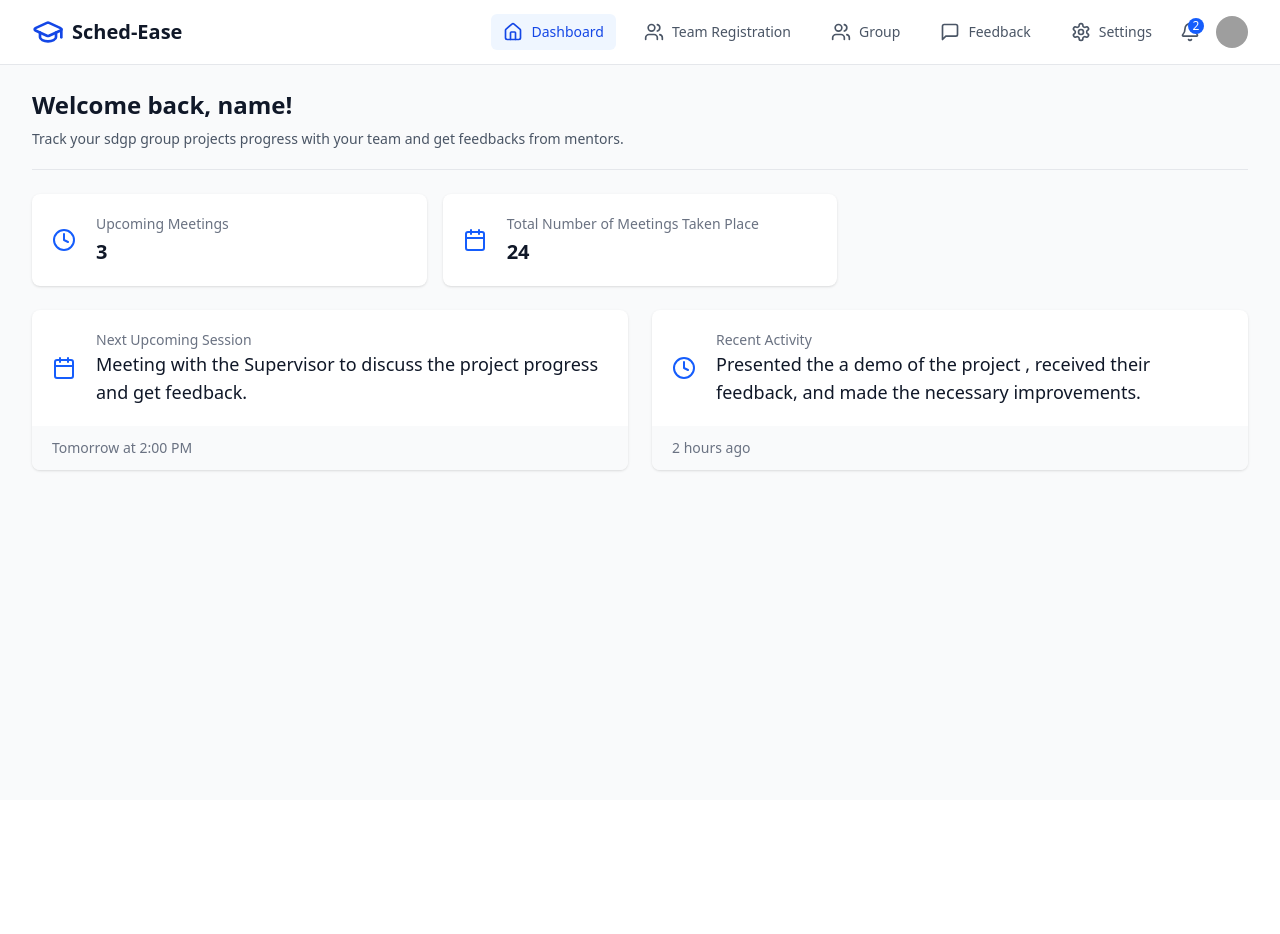
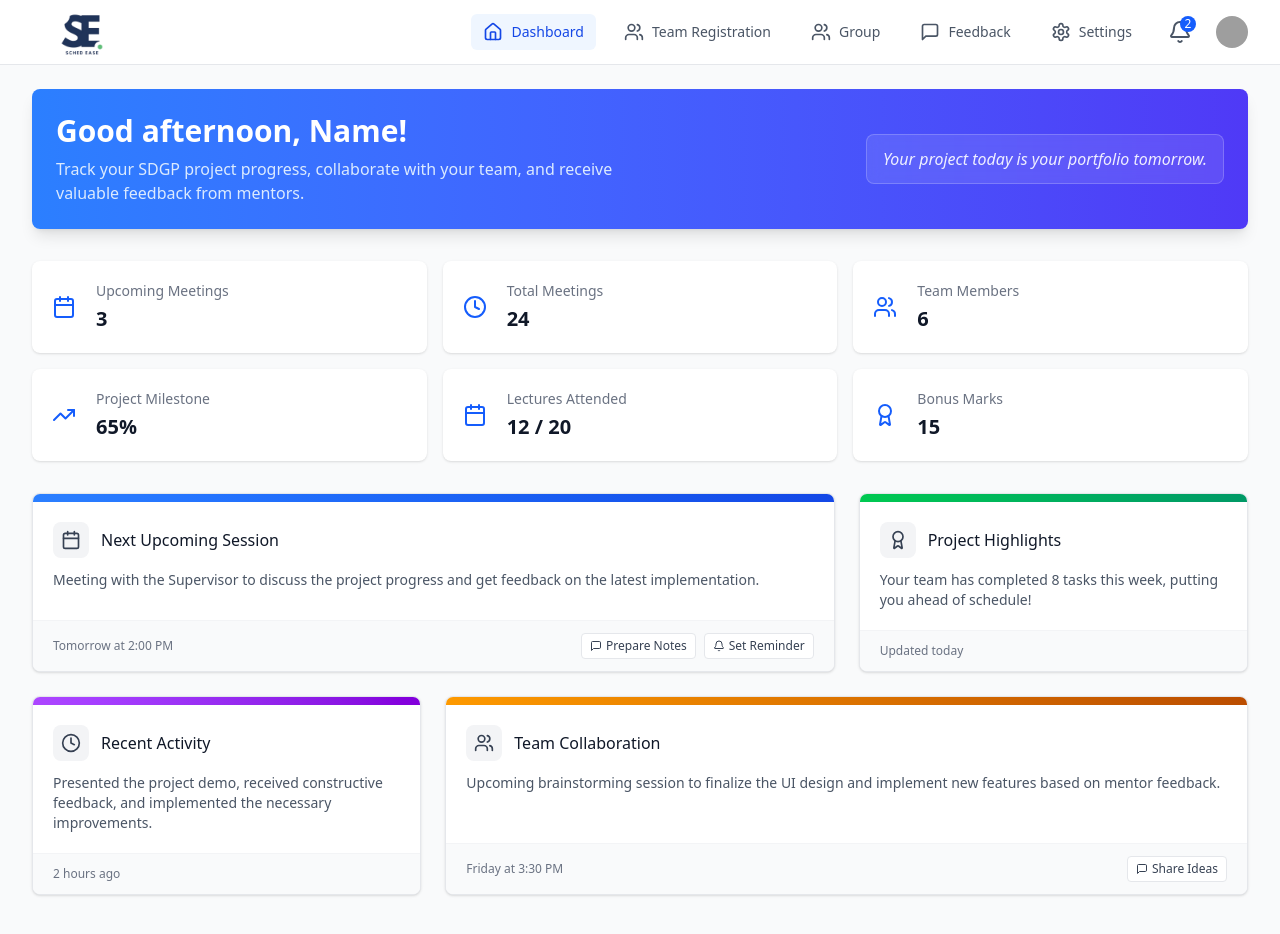
Before and after one commit to LAKI-1/Sched-Ease-Web-Frontend, a React (Vite) app in the folder sched-ease/: page /login in a window 1280 px wide. Both pictures are taken after typing "name@example.com", "Sample123" into the empty fields and a click on the button "Sign in". Shown: the top 934 px of the page. Before the commit the page ends 800 px from the top, so only its background shows below. Built offline with nearby package versions, Linux system fonts and the light colour scheme; grey boxes are pictures that could not be loaded.

Commit message:
Resolved Merge conflicts

```diff
--- a/sched-ease/src/components/auth/LoginForm.tsx
+++ b/sched-ease/src/components/auth/LoginForm.tsx
@@ -1,10 +1,11 @@
-import React, { useState } from 'react';
+import React, { useState, useEffect } from 'react';
 import { LogIn } from 'lucide-react';
 import { useAuthStore } from '../../lib/store/authStore';
 import { loginUser } from '../../lib/api/auth';
 import { UserRole } from '../../types/auth';
 import Button from '../ui/Button';
 import Input from '../ui/Input';
+import Logo from '../../assets/SchedEase.png';
 
 export default function LoginForm() {
     const [email, setEmail] = useState('');
@@ -14,6 +15,14 @@ export default function LoginForm() {
     const [error, setError] = useState('');
 
     const login = useAuthStore((state) => state.login);
+
+    // Disable scrolling when the login form is displayed
+    useEffect(() => {
+        document.body.style.overflow = 'hidden';
+        return () => {
+            document.body.style.overflow = '';
+        };
+    }, []);
 
     const handleSubmit = async (e: React.FormEvent) => {
         e.preventDefault();
@@ -31,29 +40,35 @@ export default function LoginForm() {
     };
 
     return (
-        <div className="min-h-screen bg-gray-50 flex flex-col justify-center py-12 sm:px-6 lg:px-8">
-            <div className="sm:mx-auto sm:w-full sm:max-w-md">
-                <div className="flex justify-center">
-                    <LogIn className="h-12 w-12 text-blue-700" />
+        <div className="h-screen flex overflow-hidden">
+            {/* Left Side - Logo with Full Background Coverage */}
+            <div className="hidden lg:flex items-center justify-center w-1/2 bg-blue-100 border-r border-gray-200">
+                <div className="flex items-center justify-center w-full h-full">
+                    <img src={Logo} alt="Sched-Ease Logo" className="w-2/3 animate-fadeIn" />
                 </div>
-                <h2 className="mt-6 text-center text-3xl font-extrabold text-gray-900">
-                    Sign in to Sched-Ease Portal
-                </h2>
             </div>
 
-            <div className="mt-8 sm:mx-auto sm:w-full sm:max-w-md">
-                <div className="bg-white py-8 px-4 shadow sm:rounded-lg sm:px-10">
+            {/* Right Side - Login Form */}
+            <div className="w-full lg:w-1/2 flex flex-col justify-center items-center p-8 sm:p-12 lg:p-16 bg-white border-l border-gray-200">
+                <div className="w-full max-w-md">
+                    <div className="text-center mb-8">
+                        <LogIn className="h-12 w-12 text-blue-700 mx-auto mb-2" />
+                        <h2 className="text-2xl font-bold text-gray-900">
+                            Sign in to <span className="text-blue-700">Sched-Ease</span> Portal
+                        </h2>
+                    </div>
+
                     {error && (
-                        <div className="mb-4 p-3 rounded bg-red-50 border border-red-200 text-red-600">
+                        <div className="p-3 bg-red-50 border border-red-200 text-red-600 text-sm rounded-md text-center mb-6">
                             {error}
                         </div>
                     )}
 
-                    <form className="space-y-6" onSubmit={handleSubmit}>
+                    <form className="space-y-5 w-full" onSubmit={handleSubmit}>
                         <Input
                             id="email"
                             type="email"
-                            label="Email address"
+                            label="Email Address"
                             required
                             value={email}
                             onChange={(e) => setEmail(e.target.value)}
@@ -68,43 +83,30 @@ export default function LoginForm() {
                             onChange={(e) => setPassword(e.target.value)}
                         />
 
+                        {/* Role Selection */}
                         <div>
                             <label className="block text-sm font-medium text-gray-700">Role</label>
                             <div className="mt-2 grid grid-cols-2 gap-3">
-                                <Button
-                                    type="button"
-                                    variant={role === 'student' ? 'primary' : 'secondary'}
-                                    onClick={() => setRole('student')}
-                                >
-                                    Student
-                                </Button>
-                                <Button
-                                    type="button"
-                                    variant={role === 'lecturer' ? 'primary' : 'secondary'}
-                                    onClick={() => setRole('lecturer')}
-                                >
-                                    Lecturer
-                                </Button>
-                                <Button
-                                    type="button"
-                                    variant={role === 'sdgp_admin' ? 'primary' : 'secondary'}
-                                    onClick={() => setRole('sdgp_admin')}
-                                >
-                                    SDGP Admin
-                                </Button>
-                                <Button
-                                    type="button"
-                                    variant={role === 'admin' ? 'primary' : 'secondary'}
-                                    onClick={() => setRole('admin')}
-                                >
-                                    Admin
-                                </Button>
+                                {['student', 'lecturer', 'sdgp_admin', 'admin'].map((r) => (
+                                    <Button
+                                        key={r}
+                                        type="button"
+                                        variant={role === r ? 'primary' : 'secondary'}
+                                        onClick={() => setRole(r as UserRole)}
+                                        className={`transition-all duration-300 ${
+                                            role === r ? 'bg-blue-700 text-white' : 'bg-gray-200 hover:bg-gray-300'
+                                        }`}
+                                    >
+                                        {r.charAt(0).toUpperCase() + r.slice(1).replace('_', ' ')}
+                                    </Button>
+                                ))}
                             </div>
                         </div>
 
+                        {/* Submit Button */}
                         <Button
                             type="submit"
-                            className="w-full"
+                            className="w-full bg-blue-700 text-white hover:bg-blue-800 transition-all duration-300"
                             isLoading={isLoading}
                         >
                             Sign in
--- a/sched-ease/src/components/dashboard/StudentDashboard.tsx
+++ b/sched-ease/src/components/dashboard/StudentDashboard.tsx
@@ -1,43 +1,181 @@
-import { Calendar, Clock } from 'lucide-react';
-import DashboardCard from './DashboardCard';
+import { Calendar, Clock, Award, TrendingUp, Bell, MessageSquare, Users, LucideIcon } from 'lucide-react';
 import DashboardStats from './DashboardStats';
 import { useAuthStore } from '../../lib/store/authStore';
+import { useState, useEffect } from 'react';
 
-export default function StudentDashboard() {
-    const user = useAuthStore((state) => state.user);
+// Internal DashboardCard component
+interface ActionButton {
+    label: string;
+    icon: LucideIcon;
+    onClick?: () => void;
+}
 
-    const stats = [
-        { label: 'Upcoming Meetings', value: '3', icon: Clock },
-        { label: 'Total Number of Meetings Taken Place', value: '24', icon: Calendar },
-    ];
+interface DashboardCardProps {
+    title: string;
+    description: string;
+    footer?: string;
+    icon: LucideIcon;
+    accentColor?: string;
+    actions?: ActionButton[];
+}
 
+function DashboardCard({
+                           title,
+                           description,
+                           footer,
+                           icon: Icon,
+                           accentColor = 'bg-blue-600',
+                           actions = []
+                       }: DashboardCardProps) {
     return (
-        <div className="space-y-6">
-            <div className="border-b border-gray-200 pb-5">
-                <h2 className="text-2xl font-bold text-gray-900">
-                    Welcome back, {user?.name}!
-                </h2>
-                <p className="mt-2 text-sm text-gray-600">
-                    Track your sdgp group projects progress with your team and get feedbacks from mentors.
-                </p>
+        <div className="bg-white rounded-lg border border-gray-200 shadow-sm hover:shadow-md transition-shadow overflow-hidden h-full flex flex-col">
+            <div className={`${accentColor} h-2`} />
+            <div className="p-5 flex-1">
+                <div className="flex items-center gap-3 mb-3">
+                    <div className="bg-gray-100 p-2 rounded-lg">
+                        <Icon className="w-5 h-5 text-gray-700" />
+                    </div>
+                    <h3 className="font-medium text-gray-900">{title}</h3>
+                </div>
+                <p className="text-gray-600 text-sm">{description}</p>
             </div>
+            <div className="border-t border-gray-100 bg-gray-50 px-5 py-3 flex items-center justify-between">
+                <p className="text-xs text-gray-500">{footer}</p>
 
-            <DashboardStats stats={stats} />
-
-            <div className="grid grid-cols-1 md:grid-cols-2 gap-6">
-                <DashboardCard
-                    title="Next Upcoming Session"
-                    description="Meeting with the Supervisor to discuss the project progress and get feedback."
-                    footer="Tomorrow at 2:00 PM"
-                    icon={Calendar}
-                />
-                <DashboardCard
-                    title="Recent Activity"
-                    description="Presented the a demo of the project , received their feedback, and made the necessary improvements."
-                    footer="2 hours ago"
-                    icon={Clock}
-                />
+                {actions.length > 0 && (
+                    <div className="flex gap-2">
+                        {actions.map((action, index) => (
+                            <button
+                                key={index}
+                                onClick={action.onClick}
+                                className="flex items-center gap-1 px-2 py-1 text-xs font-medium text-gray-700 bg-white rounded border border-gray-200 hover:bg-gray-50"
+                            >
+                                <action.icon className="w-3 h-3" />
+                                {action.label}
+                            </button>
+                        ))}
+                    </div>
+                )}
             </div>
         </div>
     );
 }
+
+// Main StudentDashboard component
+export default function StudentDashboard() {
+    const user = useAuthStore((state) => state.user);
+    const [greeting, setGreeting] = useState('');
+    const [quote, setQuote] = useState('');
+
+    // Get appropriate greeting based on time of day
+    useEffect(() => {
+        const hour = new Date().getHours();
+        if (hour < 12) setGreeting('Good morning');
+        else if (hour < 18) setGreeting('Good afternoon');
+        else setGreeting('Good evening');
+
+        // Inspirational quotes for students
+        const quotes = [
+            "The expert in anything was once a beginner.",
+            "Success is the sum of small efforts repeated day in and day out.",
+            "Your project today is your portfolio tomorrow.",
+            "Learning is not a spectator sport.",
+            "The best way to predict your future is to create it."
+        ];
+        setQuote(quotes[Math.floor(Math.random() * quotes.length)]);
+    }, []);
+
+    const totalLectures = 20; // Total number of lectures
+    const attendedLectures = 12; // Number of attended lectures
+
+    const stats = [
+        { label: 'Upcoming Meetings', value: '3', icon: Calendar, color: 'bg-blue-100 text-blue-800' },
+        { label: 'Total Meetings', value: '24', icon: Clock, color: 'bg-purple-100 text-purple-800' },
+        { label: 'Team Members', value: '6', icon: Users, color: 'bg-green-100 text-green-800' },
+        { label: 'Project Milestone', value: '65%', icon: TrendingUp, color: 'bg-amber-100 text-amber-800' },
+        // Updated Lectures Attended stat
+        {
+            label: 'Lectures Attended',
+            value: `${attendedLectures} / ${totalLectures}`,
+            icon: Calendar,
+            color: 'bg-indigo-100 text-indigo-800'
+        },
+        { label: 'Bonus Marks', value: '15', icon: Award, color: 'bg-pink-100 text-pink-800' }
+    ];
+
+    return (
+        <div className="space-y-8 pb-8">
+            {/* Hero section with greeting */}
+            <div className="bg-gradient-to-r from-blue-500 to-indigo-600 rounded-lg p-6 shadow-lg">
+                <div className="flex flex-col md:flex-row justify-between items-start md:items-center">
+                    <div className="text-white">
+                        <h2 className="text-3xl font-bold">
+                            {greeting}, {user?.name ? user.name.charAt(0).toUpperCase() + user.name.slice(1).split('.')[0] : ''}!
+                        </h2>
+                        <p className="mt-2 text-blue-100 max-w-xl">
+                            Track your SDGP project progress, collaborate with your team, and receive valuable feedback from mentors.
+                        </p>
+                    </div>
+                    <div className="mt-4 md:mt-0 bg-white/10 backdrop-blur-sm px-4 py-3 rounded-lg border border-white/20">
+                        <p className="text-white/90 italic">{quote}</p>
+                    </div>
+                </div>
+            </div>
+
+            {/* Stats with animation */}
+            <div className="animate-fadeIn">
+                <DashboardStats stats={stats} />
+            </div>
+
+            {/* Main dashboard content */}
+            <div className="grid grid-cols-1 md:grid-cols-3 gap-6">
+                <div className="md:col-span-2">
+                    <DashboardCard
+                        title="Next Upcoming Session"
+                        description="Meeting with the Supervisor to discuss the project progress and get feedback on the latest implementation."
+                        footer="Tomorrow at 2:00 PM"
+                        icon={Calendar}
+                        accentColor="bg-gradient-to-r from-blue-500 to-blue-700"
+                        actions={[
+                            { label: 'Prepare Notes', icon: MessageSquare },
+                            { label: 'Set Reminder', icon: Bell }
+                        ]}
+                    />
+                </div>
+
+                <div>
+                    <DashboardCard
+                        title="Project Highlights"
+                        description="Your team has completed 8 tasks this week, putting you ahead of schedule!"
+                        footer="Updated today"
+                        icon={Award}
+                        accentColor="bg-gradient-to-r from-green-500 to-emerald-600"
+                    />
+                </div>
+
+                <div>
+                    <DashboardCard
+                        title="Recent Activity"
+                        description="Presented the project demo, received constructive feedback, and implemented the necessary improvements."
+                        footer="2 hours ago"
+                        icon={Clock}
+                        accentColor="bg-gradient-to-r from-purple-500 to-purple-700"
+                    />
+                </div>
+
+                <div className="md:col-span-2">
+                    <DashboardCard
+                        title="Team Collaboration"
+                        description="Upcoming brainstorming session to finalize the UI design and implement new features based on mentor feedback."
+                        footer="Friday at 3:30 PM"
+                        icon={Users}
+                        accentColor="bg-gradient-to-r from-amber-500 to-amber-700"
+                        actions={[
+                            { label: 'Share Ideas', icon: MessageSquare }
+                        ]}
+                    />
+                </div>
+            </div>
+        </div>
+    );
+}
--- a/sched-ease/src/components/layout/Header.tsx
+++ b/sched-ease/src/components/layout/Header.tsx
@@ -1,8 +1,9 @@
-import { GraduationCap, Bell } from 'lucide-react';
+import { Bell } from 'lucide-react';
 import { Link } from 'react-router-dom';
 import Navigation from './Navigation';
 import UserMenu from './UserMenu';
 import NotificationBadge from '../ui/NotificationBadge';
+import logo from '../../assets/SchedEase.png';
 
 export default function Header() {
     return (
@@ -10,17 +11,14 @@ export default function Header() {
             <div className="max-w-7xl mx-auto px-4 sm:px-6 lg:px-8">
                 <div className="flex justify-between items-center h-16">
                     <div className="flex items-center">
-                        <Link to="/" className="flex items-center">
-                            <GraduationCap className="h-8 w-8 text-blue-700" />
-                            <span className="ml-2 text-xl font-semibold text-gray-900">
-                                Sched-Ease
-                            </span>
+                        <Link to="/" className="flex items-center pt-3">
+                            <img src={logo} alt="Sched-Ease Logo" className="h-25 w-auto" />
                         </Link>
                     </div>
-                    <div className="flex items-center space-x-4">
+                    <div className="flex items-center space-x-6">
                         <Navigation />
                         <NotificationBadge count={2}>
-                            <Bell className="h-5 w-5" />
+                            <Bell className="h-6 w-6" />
                         </NotificationBadge>
                         <UserMenu />
                     </div>
```
Also changed, not shown: 1 other file (tests, documents, lock files or other folders).
